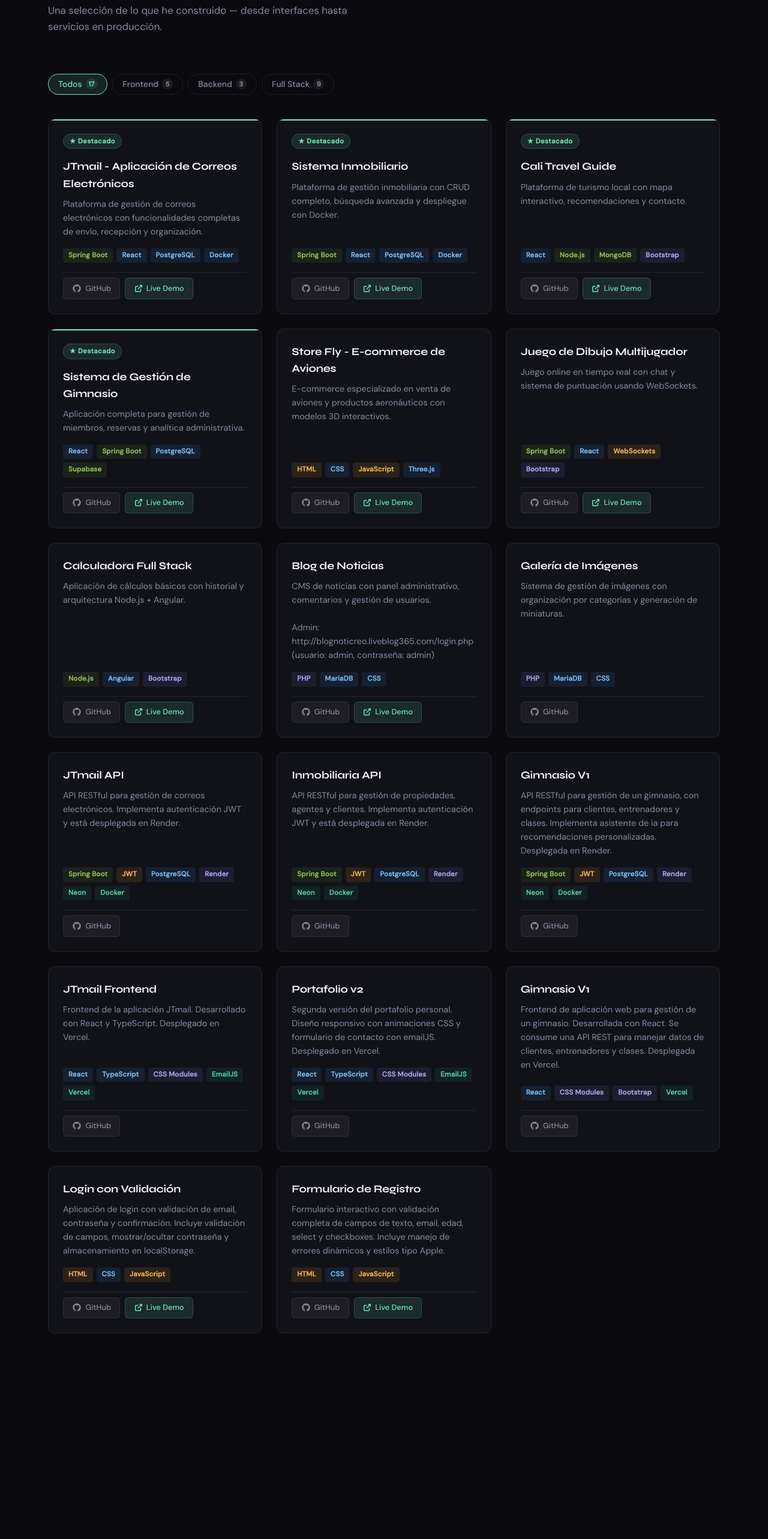
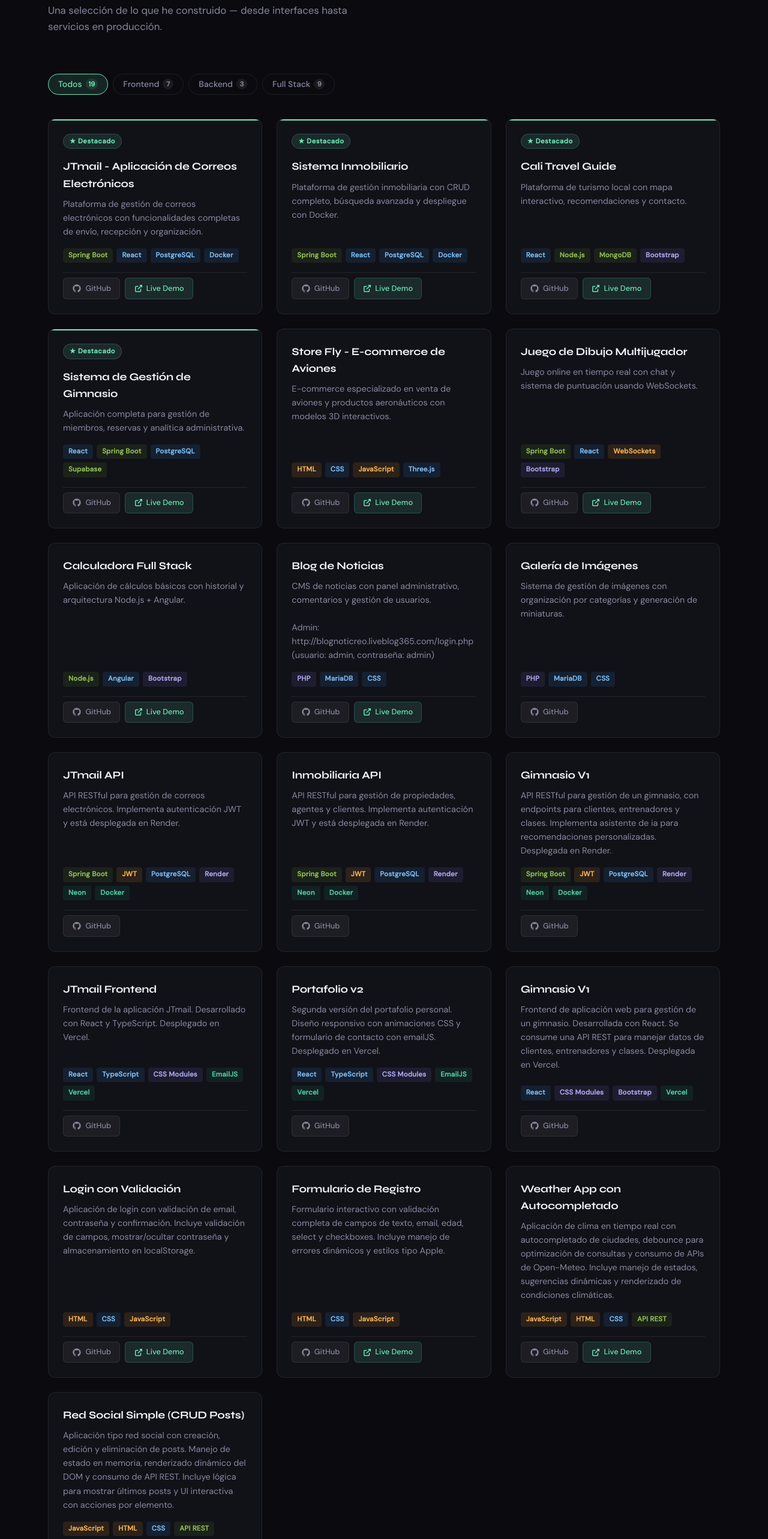
Before and after one commit to JuanTriana27/PortafolioJT, a React (Vite) app: page /projects in a window 1280 px wide. Shown: the part 234-2800 px from the top of the page at 60% size. Before the commit the page ends 2521 px from the top, so only its background shows below. Built offline with nearby package versions, Linux system fonts and the light colour scheme.

Commit message:
1ro de mayo 2026

```diff
--- a/src/pages/Projects/projects.data.ts
+++ b/src/pages/Projects/projects.data.ts
@@ -300,5 +300,39 @@ export const PROJECTS: Project[] = [
         ],
         githubUrl: 'https://github.com/JuanTriana27/FormularioJS',
         demoUrl: 'https://formulario-js-ebon.vercel.app/',
+    },
+
+    {
+        id: 'weather-app-openmeteo',
+        title: 'Weather App con Autocompletado',
+        description:
+            'Aplicación de clima en tiempo real con autocompletado de ciudades, debounce para optimización de consultas y consumo de APIs de Open-Meteo. Incluye manejo de estados, sugerencias dinámicas y renderizado de condiciones climáticas.',
+        category: 'frontend',
+        featured: false,
+        tags: [
+            { label: 'JavaScript', color: 'amber' },
+            { label: 'HTML', color: 'amber' },
+            { label: 'CSS', color: 'blue' },
+            { label: 'API REST', color: 'green' },
+        ],
+        githubUrl: 'https://github.com/JuanTriana27/AppClimaJS',
+        demoUrl: 'https://app-clima-js-sepia.vercel.app/',
+    },
+
+    {
+        id: 'social-app-js',
+        title: 'Red Social Simple (CRUD Posts)',
+        description:
+            'Aplicación tipo red social con creación, edición y eliminación de posts. Manejo de estado en memoria, renderizado dinámico del DOM y consumo de API REST. Incluye lógica para mostrar últimos posts y UI interactiva con acciones por elemento.',
+        category: 'frontend',
+        featured: false,
+        tags: [
+            { label: 'JavaScript', color: 'amber' },
+            { label: 'HTML', color: 'amber' },
+            { label: 'CSS', color: 'blue' },
+            { label: 'API REST', color: 'green' },
+        ],
+        githubUrl: 'https://github.com/JuanTriana27/AppRedSocialJS',
+        demoUrl: 'https://red-social-js.vercel.app/',
     }
 ]
```
